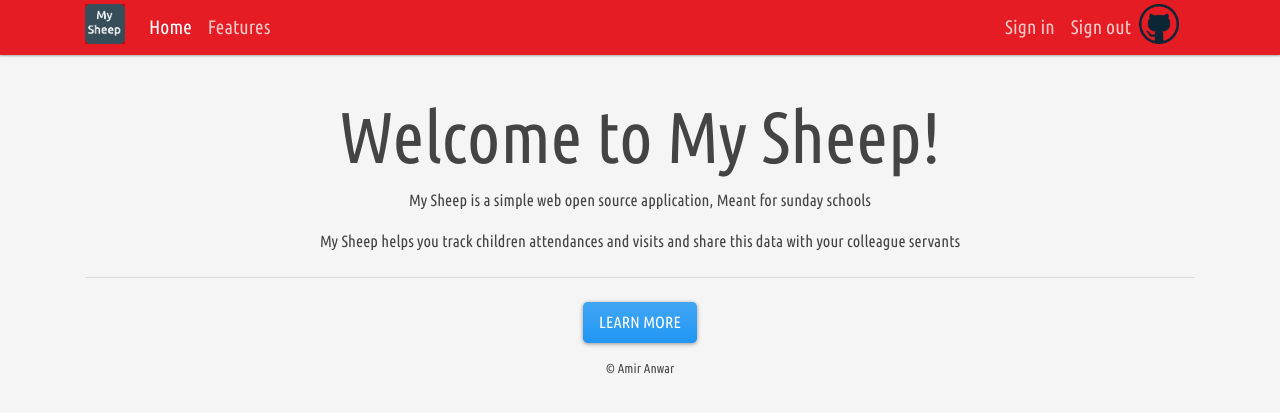
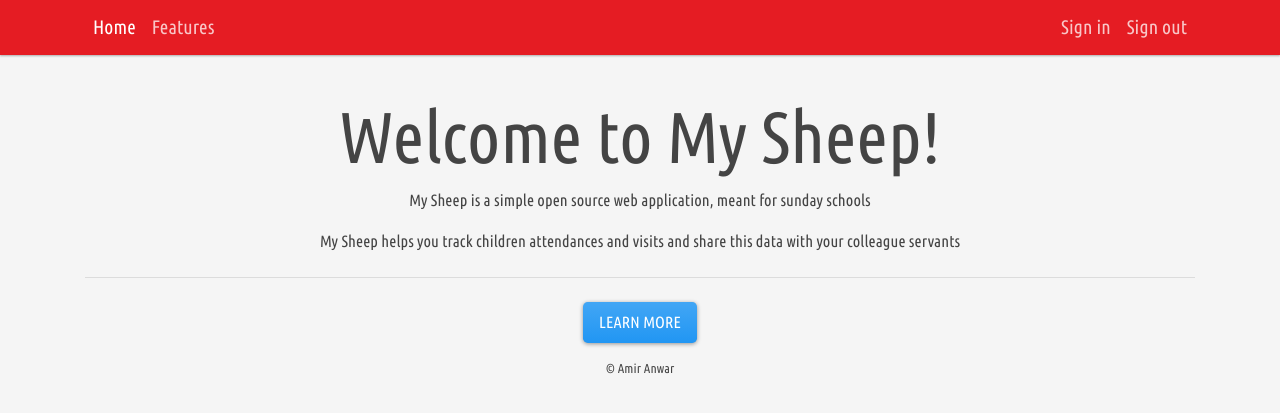
Before and after one commit to amir511/My-Sheep-Flask-edition, a Flask app: page / in a window 1280 px wide. Shown: the top 413 px of the page. Run offline with Flask 2, Linux system fonts and the light colour scheme; some libraries are stand-ins or nearby versions.

Commit message:
more adjustmets to landing page

```diff
--- a/static/css/base.css
+++ b/static/css/base.css
@@ -1,6 +1,7 @@
 nav .nav-item{
     font-size: 150%;
 }
+
 .navbar{
     height: 55px;
 }
--- a/templates/base.html
+++ b/templates/base.html
@@ -17,7 +17,6 @@
         <div class="container">
                 <div class="collapse navbar-collapse" id="navbarColor02">
                   <ul class="navbar-nav mr-auto">
-                          <a class="navbar-brand" href="#"><img src="/static/img/sheep.png" width="40" height="40"></a>
                     <li class="nav-item active">
                       <a class="nav-link" href="#">Home <span class="sr-only">(current)</span></a>
                     </li>
@@ -33,8 +32,6 @@
                       <li class="nav-item">
                           <a class="nav-link" href="#">Sign out</a>
                         </li>
-                        <a class="navbar-brand" href="#"><img src="/static/img/github.png" width="40" height="40"></a>
-
                   </ul>
                 </div>
               </div>
--- a/templates/home.html
+++ b/templates/home.html
@@ -11,7 +11,7 @@
     <br>
     <h1 class="display-3">Welcome to My Sheep!</h1>
     <p class="lead">
-      My Sheep is a simple web open source application, Meant for sunday schools
+      My Sheep is a simple open source web application, meant for sunday schools
     </p>
     <p class="lead">
     My Sheep helps you track children attendances and visits and share this data with your colleague servants
```
